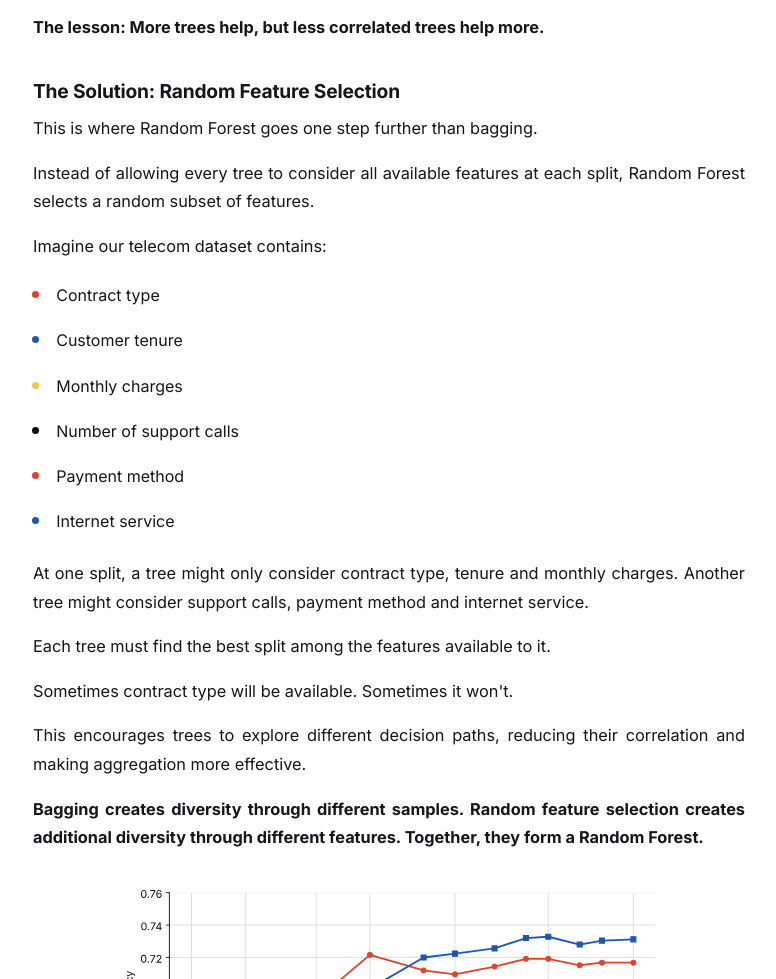
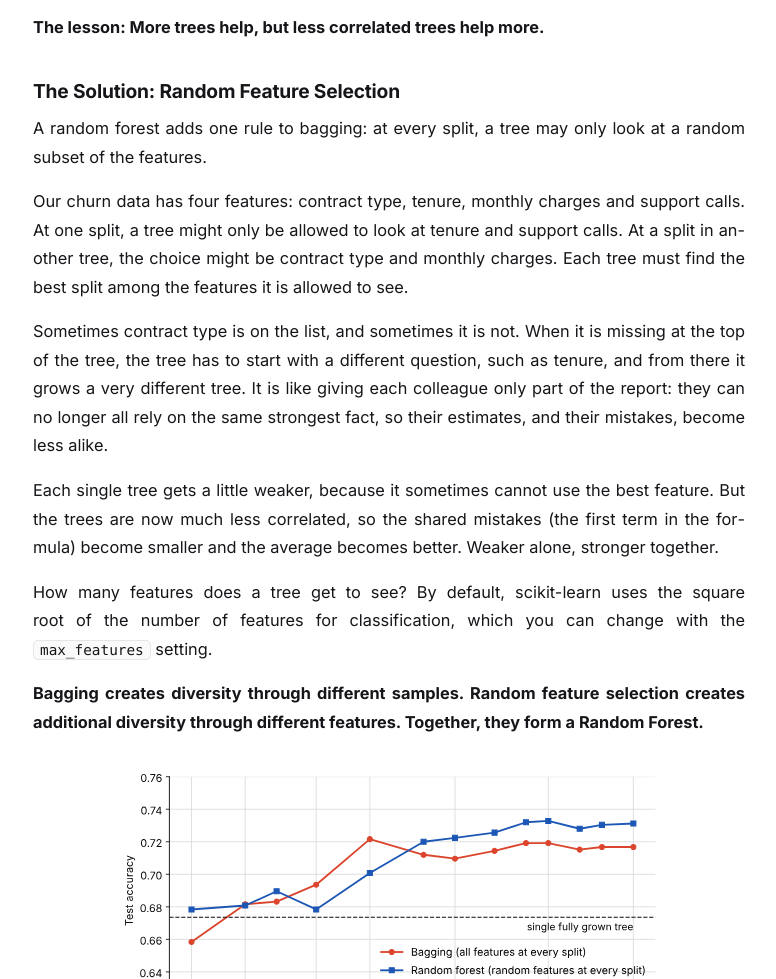
Before and after one commit to eileenheyer-cyber/Yuanyuan_zhang.github.io, a plain HTML site: page random-forest.html in a window 1280 px wide. Shown: the part 7210-8189 px from the top of the page, without its empty margins (251-1027 px from the left). Drawn offline with Linux system fonts and the light colour scheme.

Commit message:
Random Forest post: improved 'Random Feature Selection' subsection (draft)
Co-Authored-By: Claude Sonnet 5.5 <noreply@anthropic.com>
Claude-Session: https://claude.ai/code/session_01GtfrNhBkhgggdBVpvV4TXe

```diff
--- a/random-forest.html
+++ b/random-forest.html
@@ -181,28 +181,15 @@
 
   <h3 id="random-features">The Solution: Random Feature Selection</h3>
 
-  <p>This is where Random Forest goes one step further than bagging.</p>
+  <p>A random forest adds one rule to bagging: at every split, a tree may only look at a random subset of the features.</p>
 
-  <p>Instead of allowing every tree to consider all available features at each split, Random Forest selects a random subset of features.</p>
+  <p>Our churn data has four features: contract type, tenure, monthly charges and support calls. At one split, a tree might only be allowed to look at tenure and support calls. At a split in another tree, the choice might be contract type and monthly charges. Each tree must find the best split among the features it is allowed to see.</p>
 
-  <p>Imagine our telecom dataset contains:</p>
+  <p>Sometimes contract type is on the list, and sometimes it is not. When it is missing at the top of the tree, the tree has to start with a different question, such as tenure, and from there it grows a very different tree. It is like giving each colleague only part of the report: they can no longer all rely on the same strongest fact, so their estimates, and their mistakes, become less alike.</p>
 
-  <ul class="post-points post-points-color">
-    <li>Contract type</li>
-    <li>Customer tenure</li>
-    <li>Monthly charges</li>
-    <li>Number of support calls</li>
-    <li>Payment method</li>
-    <li>Internet service</li>
-  </ul>
+  <p>Each single tree gets a little weaker, because it sometimes cannot use the best feature. But the trees are now much less correlated, so the shared mistakes (the first term in the formula) become smaller and the average becomes better. Weaker alone, stronger together.</p>
 
-  <p>At one split, a tree might only consider contract type, tenure and monthly charges. Another tree might consider support calls, payment method and internet service.</p>
-
-  <p>Each tree must find the best split among the features available to it.</p>
-
-  <p>Sometimes contract type will be available. Sometimes it won't.</p>
-
-  <p>This encourages trees to explore different decision paths, reducing their correlation and making aggregation more effective.</p>
+  <p>How many features does a tree get to see? By default, scikit-learn uses the square root of the number of features for classification, which you can change with the <code>max_features</code> setting.</p>
 
   <p><strong>Bagging creates diversity through different samples. Random feature selection creates additional diversity through different features. Together, they form a Random Forest.</strong></p>
 
```
